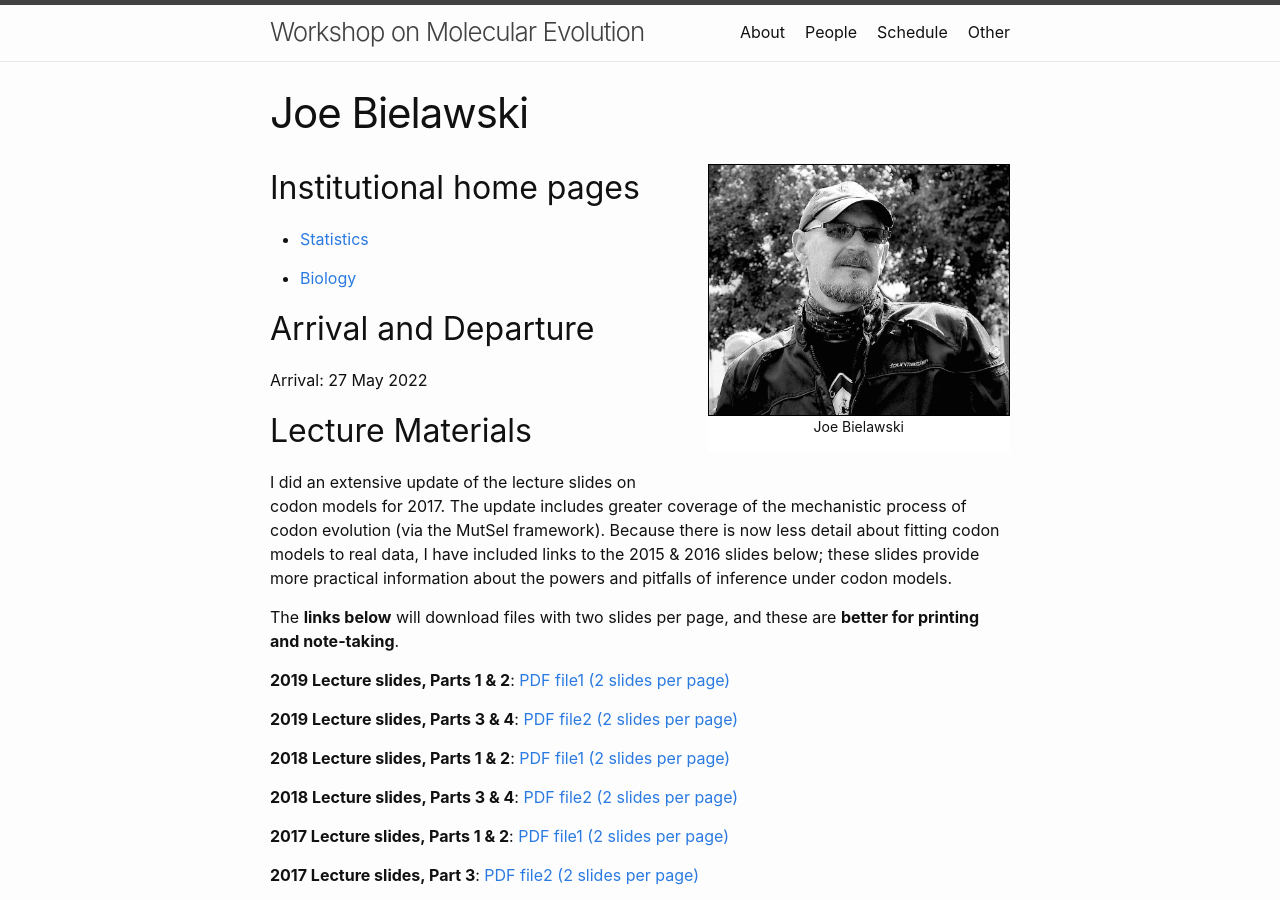
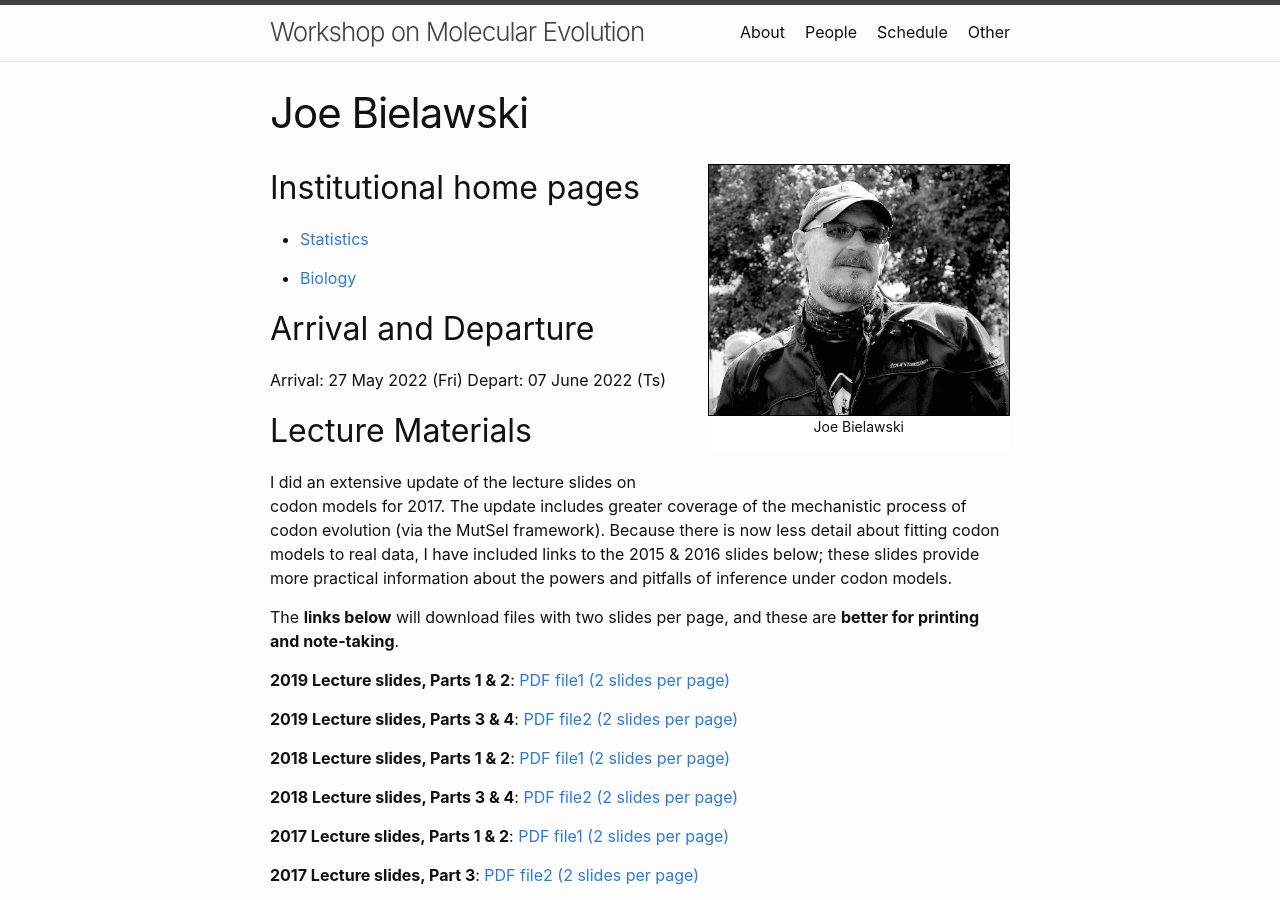
Before and after one commit to molevolworkshop/molevolworkshop.github.io, a Jekyll site: the page built from faculty/bielawski/bielawski.md, in a window 1280 px wide and 900 px high. Built offline with Jekyll 4.4.1, drawn with Linux system fonts in a browser that asks for light colours.

Commit message:
Update bielawski.md

```diff
--- a/faculty/bielawski/bielawski.md
+++ b/faculty/bielawski/bielawski.md
@@ -12,7 +12,8 @@ permalink: /faculty-bielawski/
 
 ## Arrival and Departure
 
-Arrival: 27 May 2022
+Arrival: 27 May 2022 (Fri)
+Depart:  07 June 2022 (Ts)
 
 ## Lecture Materials
 
```
